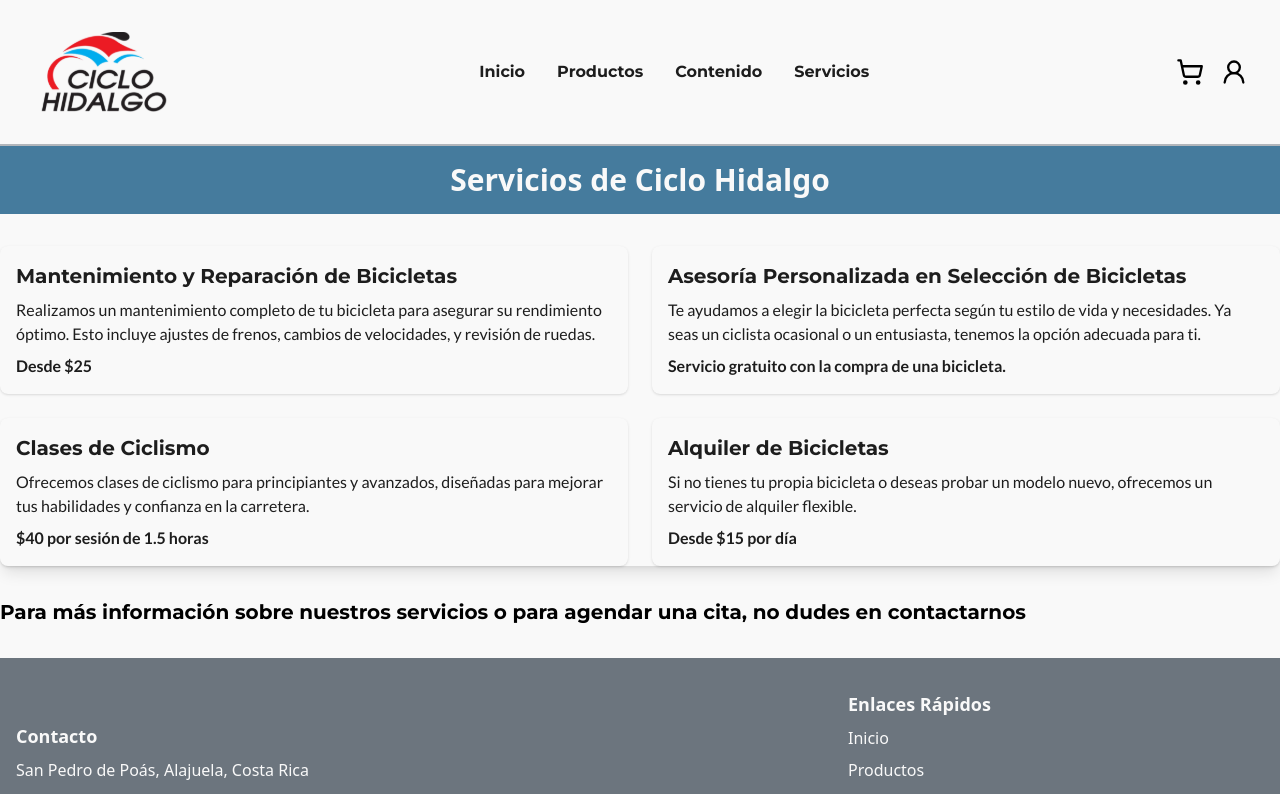
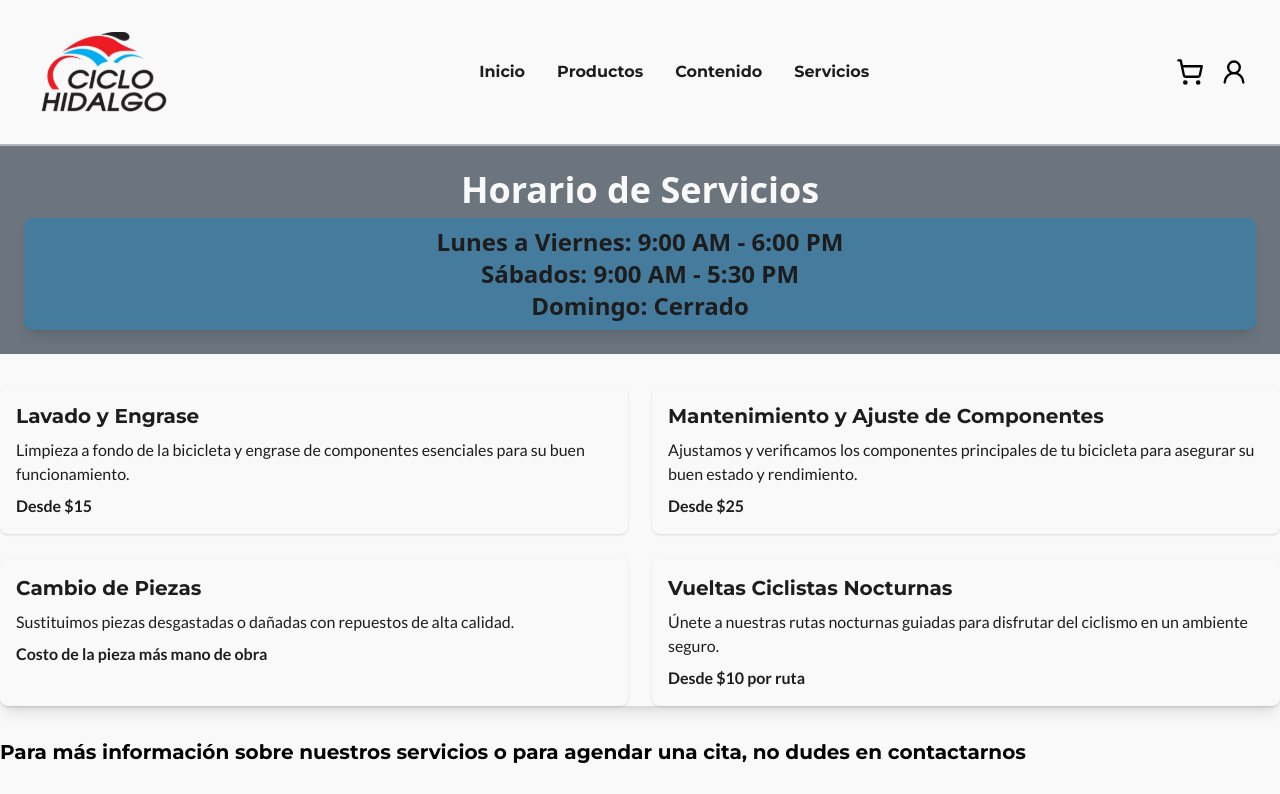
Before and after one commit to zenith-group-2024/CicloHidalgo-Desarrollo, a React (Vite) app: page /Servicios in a window 1280 px wide. Shown: the top 794 px of the page. Built offline with nearby package versions, Linux system fonts and the light colour scheme.

Commit message:
Ajustes servicios

```diff
--- a/src/pages/Servicios.jsx
+++ b/src/pages/Servicios.jsx
@@ -6,32 +6,37 @@ import Footer from '../UI/Footer';
 const Servicios = () => {
     const servicios = [
         {
-            title: "Mantenimiento y Reparación de Bicicletas",
-            description: "Realizamos un mantenimiento completo de tu bicicleta para asegurar su rendimiento óptimo. Esto incluye ajustes de frenos, cambios de velocidades, y revisión de ruedas.",
+            title: "Lavado y Engrase",
+            description: "Limpieza a fondo de la bicicleta y engrase de componentes esenciales para su buen funcionamiento.",
+            price: "Desde $15",
+        },
+        {
+            title: "Mantenimiento y Ajuste de Componentes",
+            description: "Ajustamos y verificamos los componentes principales de tu bicicleta para asegurar su buen estado y rendimiento.",
             price: "Desde $25",
         },
         {
-            title: "Asesoría Personalizada en Selección de Bicicletas",
-            description: "Te ayudamos a elegir la bicicleta perfecta según tu estilo de vida y necesidades. Ya seas un ciclista ocasional o un entusiasta, tenemos la opción adecuada para ti.",
-            price: "Servicio gratuito con la compra de una bicicleta.",
+            title: "Cambio de Piezas",
+            description: "Sustituimos piezas desgastadas o dañadas con repuestos de alta calidad.",
+            price: "Costo de la pieza más mano de obra",
         },
         {
-            title: "Clases de Ciclismo",
-            description: "Ofrecemos clases de ciclismo para principiantes y avanzados, diseñadas para mejorar tus habilidades y confianza en la carretera.",
-            price: "$40 por sesión de 1.5 horas",
-        },
-        {
-            title: "Alquiler de Bicicletas",
-            description: "Si no tienes tu propia bicicleta o deseas probar un modelo nuevo, ofrecemos un servicio de alquiler flexible.",
-            price: "Desde $15 por día",
+            title: "Vueltas Ciclistas Nocturnas",
+            description: "Únete a nuestras rutas nocturnas guiadas para disfrutar del ciclismo en un ambiente seguro.",
+            price: "Desde $10 por ruta",
         },
     ];
 
     return (
         <div className="bg-gray-100">
             <Navbar /> {/* Añade el Navbar aquí */}
-            <header className="bg-blue text-white p-4 font-bold">
-                <h1 className="text-3xl text-center">Servicios de Ciclo Hidalgo</h1>
+            <header className="bg-gray text-white p-6 font-bold">
+                <p className="text-center text-2xl md:text-3xl lg:text-4xl mb-2">Horario de Servicios</p>
+                <p className="text-center text-lg md:text-xl lg:text-2xl bg-blue text-black py-2 rounded-lg shadow-lg">
+                    Lunes a Viernes: 9:00 AM - 6:00 PM <br />
+                    Sábados: 9:00 AM - 5:30 PM <br />
+                    Domingo: Cerrado
+                </p>
             </header>
 
             <main className="container mx-auto my-8">
@@ -49,8 +54,6 @@ const Servicios = () => {
 
                 <footer className="mt-8">
                     <h2 className="text-xl font-bold mb-4 font-primary">Para más información sobre nuestros servicios o para agendar una cita, no dudes en contactarnos</h2>
-                    <p></p>
-
                 </footer>
             </main>
             <Footer /> {/* Añade el Footer aquí */}
```
